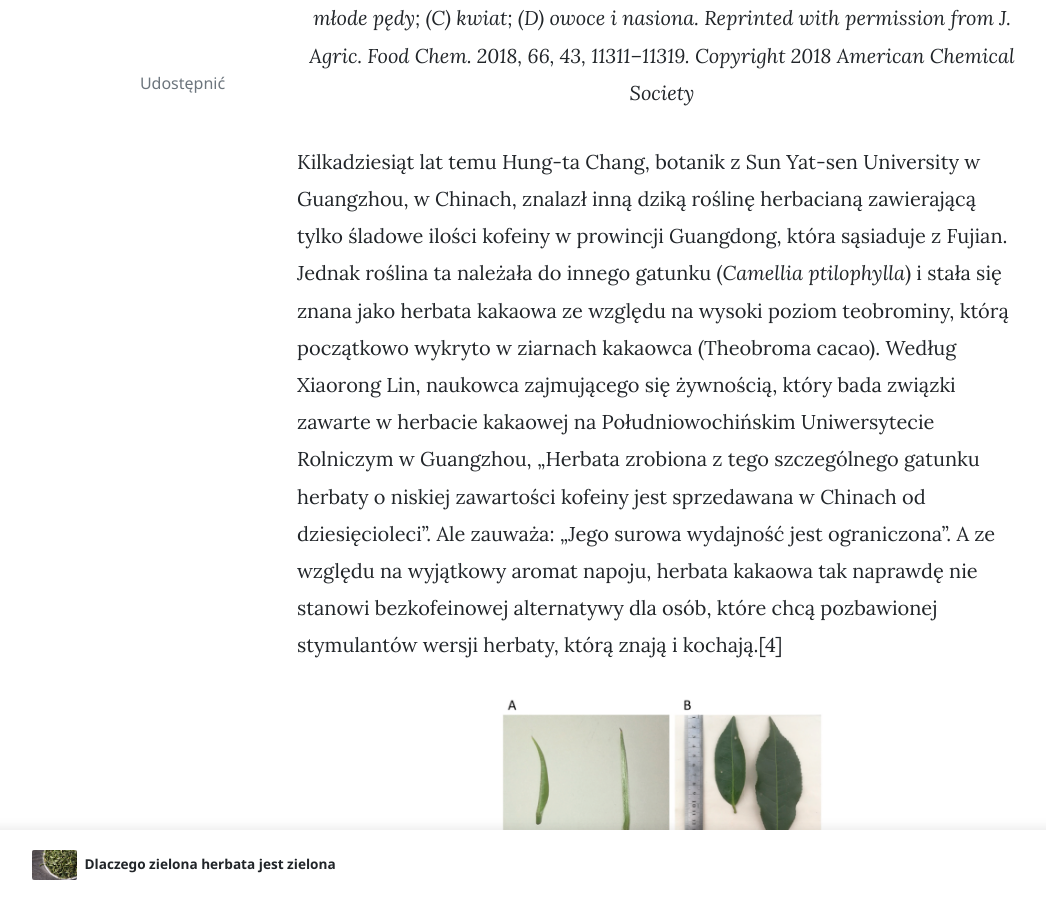
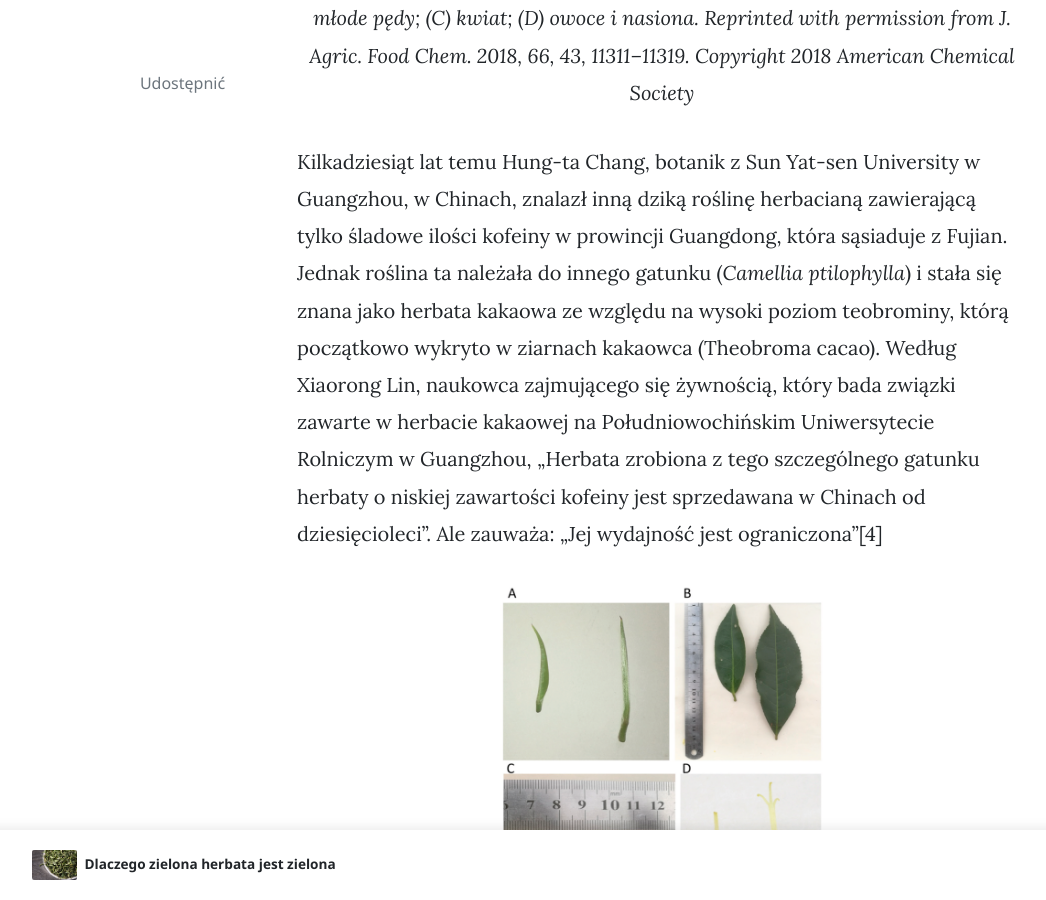
Before and after one commit to asiomchen/asiomchen.github.io, a Jekyll site: the page built from _posts/2022-07-11-genetyka-herbaty-decaf.md, in a window 1280 px wide and 900 px high, scrolled down 5691 px. Shown: the whole window, without its empty margins (73-1119 px from the left). Built offline with Jekyll 4.4.1, drawn with Linux system fonts in a browser that asks for light colours; nearby versions of some CDN libraries; comment, search, counter and statistics services are not loaded.

Commit message:
Update 2022-07-11-genetyka-herbaty-decaf.md

```diff
--- a/_posts/2022-07-11-genetyka-herbaty-decaf.md
+++ b/_posts/2022-07-11-genetyka-herbaty-decaf.md
@@ -43,7 +43,7 @@ W 2018 roku Liang Chen i jego koledzy z Tea Research Institute of the Chinese Ac
 (B) liście i młode pędy; (C) kwiat; (D) owoce i nasiona. Reprinted with permission from J. Agric. Food Chem. 2018, 66, 43, 11311–11319. Copyright 2018 American Chemical Society</i></em>
 </p>
 
-Kilkadziesiąt lat temu Hung-ta Chang, botanik z Sun Yat-sen University w Guangzhou, w Chinach, znalazł inną dziką roślinę herbacianą zawierającą tylko śladowe ilości kofeiny w prowincji Guangdong, która sąsiaduje z Fujian. Jednak roślina ta należała do innego gatunku (*Camellia ptilophylla*) i stała się znana jako herbata kakaowa ze względu na wysoki poziom teobrominy, którą początkowo wykryto w ziarnach kakaowca (Theobroma cacao). Według Xiaorong Lin, naukowca zajmującego się żywnością, który bada związki zawarte w herbacie kakaowej na Południowochińskim Uniwersytecie Rolniczym w Guangzhou, „Herbata zrobiona z tego szczególnego gatunku herbaty o niskiej zawartości kofeiny jest sprzedawana w Chinach od dziesięcioleci”. Ale zauważa: „Jego surowa wydajność jest ograniczona”. A ze względu na wyjątkowy aromat napoju, herbata kakaowa tak naprawdę nie stanowi bezkofeinowej alternatywy dla osób, które chcą pozbawionej stymulantów wersji herbaty, którą znają i kochają.[4]
+Kilkadziesiąt lat temu Hung-ta Chang, botanik z Sun Yat-sen University w Guangzhou, w Chinach, znalazł inną dziką roślinę herbacianą zawierającą tylko śladowe ilości kofeiny w prowincji Guangdong, która sąsiaduje z Fujian. Jednak roślina ta należała do innego gatunku (*Camellia ptilophylla*) i stała się znana jako herbata kakaowa ze względu na wysoki poziom teobrominy, którą początkowo wykryto w ziarnach kakaowca (Theobroma cacao). Według Xiaorong Lin, naukowca zajmującego się żywnością, który bada związki zawarte w herbacie kakaowej na Południowochińskim Uniwersytecie Rolniczym w Guangzhou, „Herbata zrobiona z tego szczególnego gatunku herbaty o niskiej zawartości kofeiny jest sprzedawana w Chinach od dziesięcioleci”. Ale zauważa: „Jej wydajność jest ograniczona”[4]
 
 <p align="center">
   <img alt="hyc-1" src="/assets/images/2022-07-11/hyc-2.png" width="400">
```
